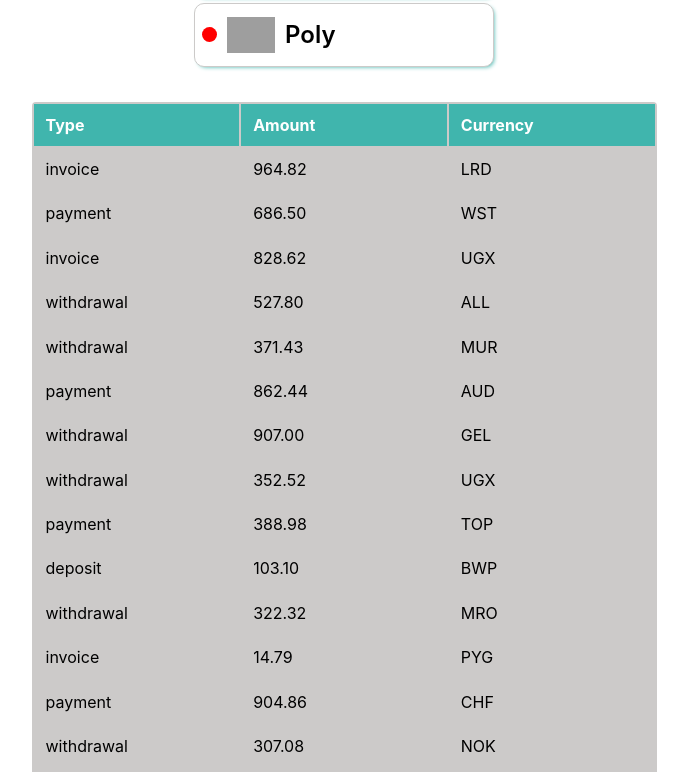
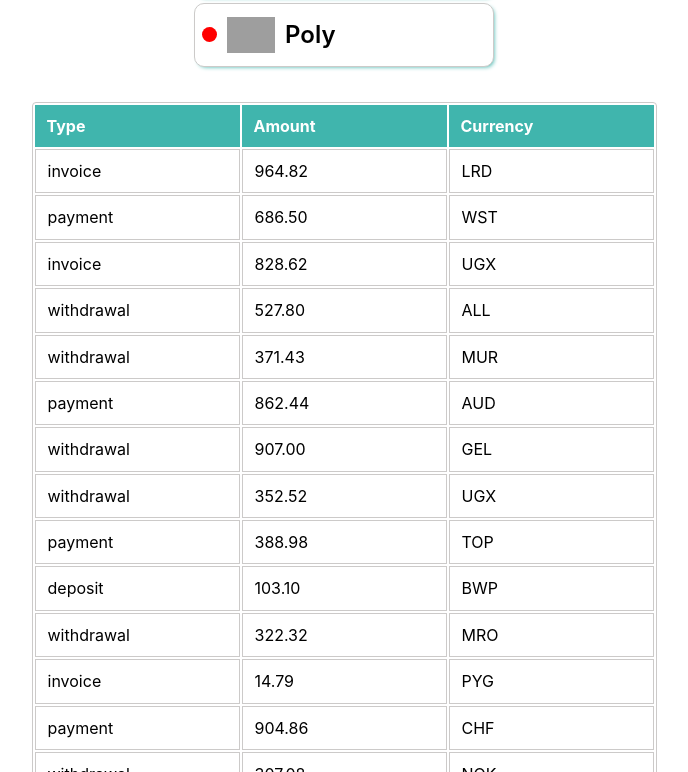
Before and after one commit to okuzmychov/goit-react-hw-01-components, a React (Create React App) app: page / in a window 1280 px wide. Shown: the part 848-1620 px from the top of the page, without its empty margins (296-984 px from the left). Built offline with nearby package versions, Linux system fonts and the light colour scheme; grey boxes are pictures that could not be loaded.

Commit message:
transactions

```diff
--- a/src/components/TransactionHistory/TransactionHistory.styled.js
+++ b/src/components/TransactionHistory/TransactionHistory.styled.js
@@ -1,10 +1,11 @@
 import { styled } from 'styled-components';
 
 export const Table = styled.table`
-  background-color: ${p => p.theme.colors.grey};
+  background-color: ${p => p.theme.colors.white};
   border-radius: 4px;
   overflow: hidden;
   width: 50%;
+  border: 1px solid ${props => props.theme.colors.grey};
 `;
 
 export const List = styled.th`
@@ -14,8 +15,16 @@ export const List = styled.th`
   text-align: left;
   background-color: ${p => p.theme.colors.verbigris};
   color: ${p => p.theme.colors.white};
+  :hover {
+    background-color: #f5f5f5;
+  }
 `;
 
 export const ListEl = styled.td`
   padding: 12px;
+  border: 1px solid ${props => props.theme.colors.grey};
+
+  :nth-child(even) {
+    background-color: ${p => p.theme.colors.white};
+  }
 `;
```
